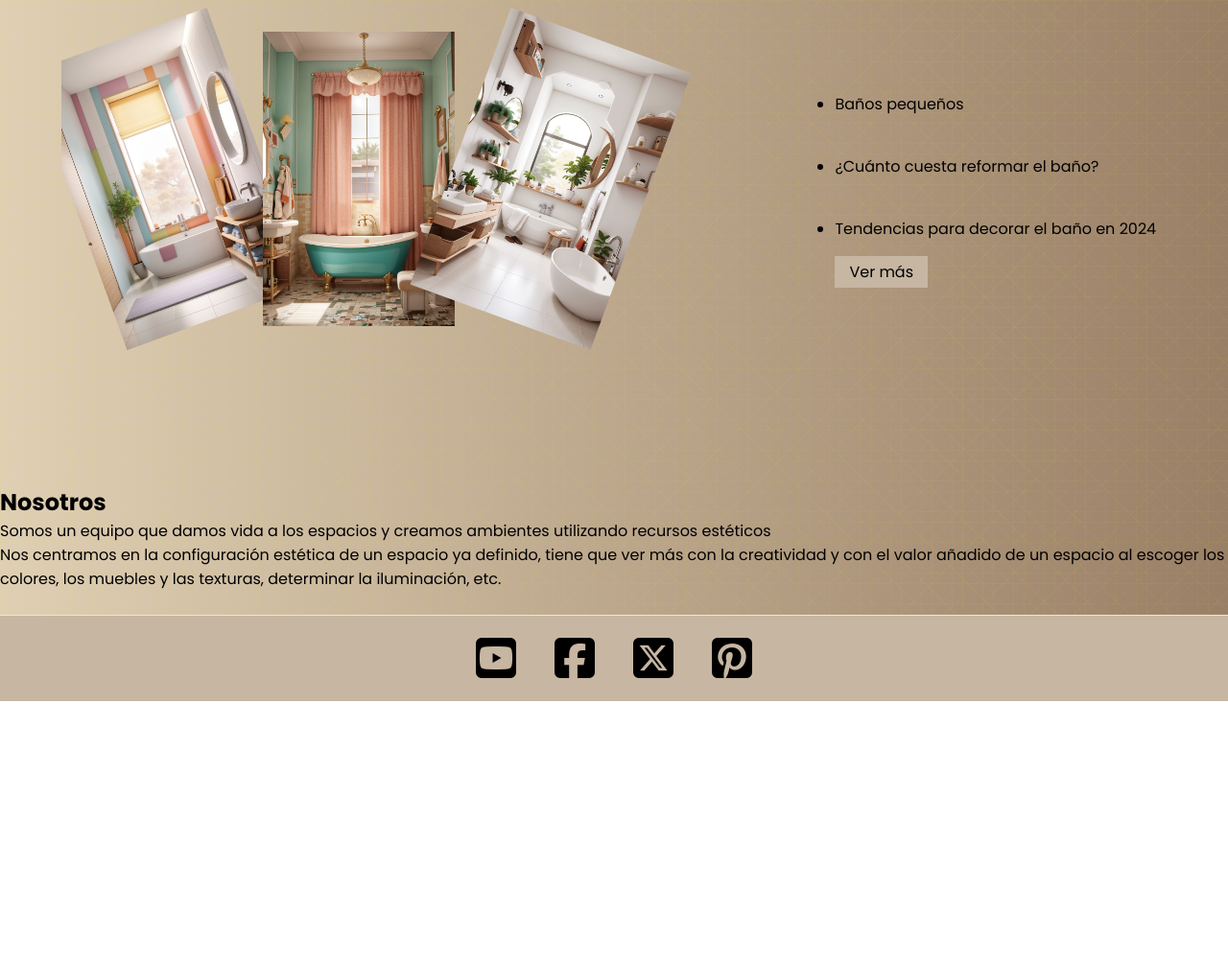
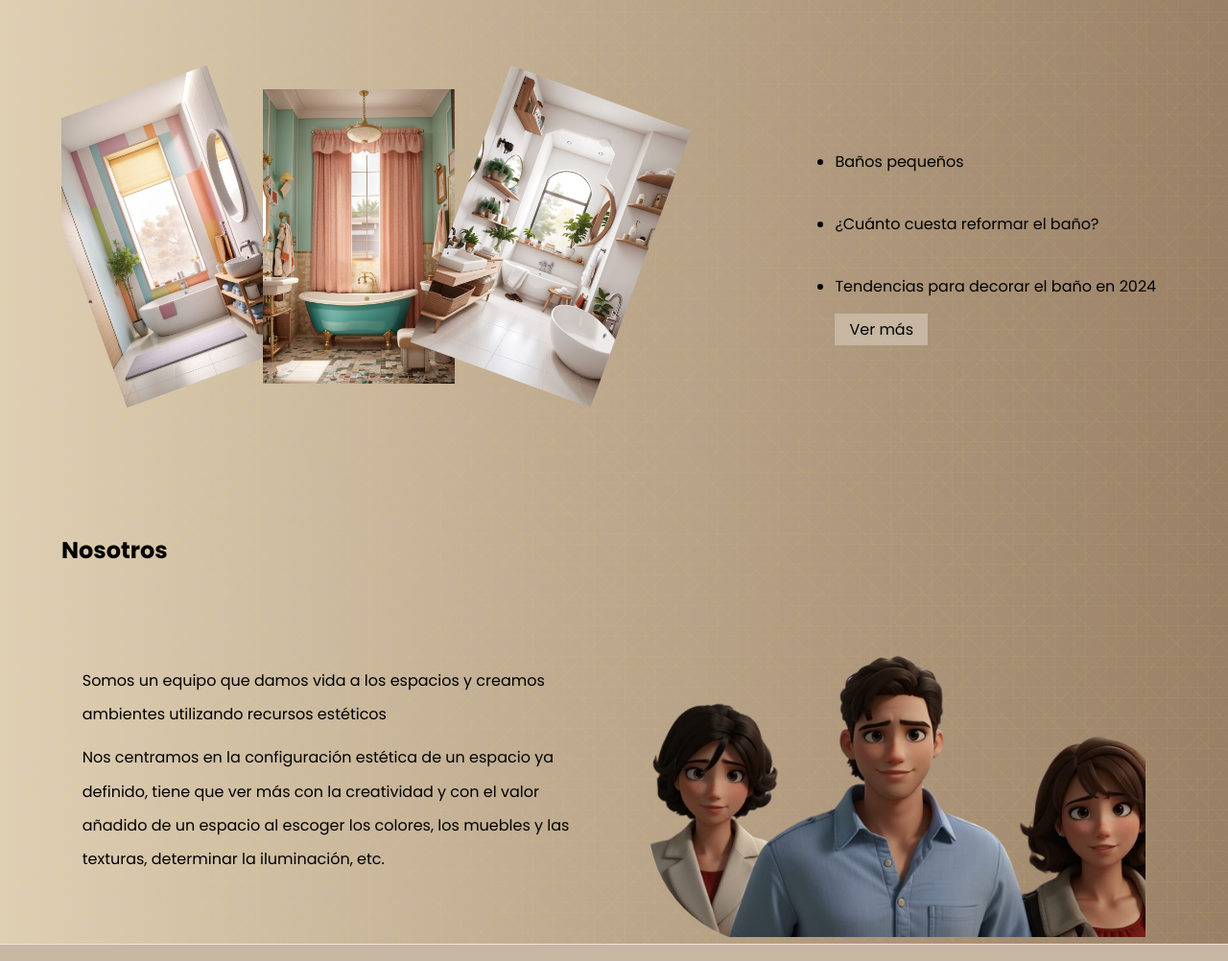
Before and after one commit to Daniela140285/proyectoleoIA, a plain HTML site: page index.html in a window 1280 px wide. Shown: the part 1771-2773 px from the top of the page at 96% size. Before the commit the page ends 2502 px from the top, so only its background shows below. Drawn offline with Linux system fonts and the light colour scheme; a web font is replaced by a local one.

Commit message:
css de section nosotros y mejoro diseño en gral

```diff
--- a/index.html
+++ b/index.html
@@ -11,26 +11,28 @@
     <title>Mi Rincón</title>
 </head>
 <body>
-    <header class="hero">
+    <header class="hero" id="logo" >
 
         <nav class="nav_bar">
             <div class="logo">
+                <a href="#logo">
                 <h1>Mi Rincón</h1>
                 <p>decoración</p>
+                </a>
             </div>
             <ul class="nav_links">
-                <li> <a href="#">Casas</a></li>
-                <li> <a href="#">Baños</a></li>
-                <li> <a href="#">Nosotros</a></li>
+                <li> <a href="#casas">Casas</a></li>
+                <li> <a href="#baños">Baños</a></li>
+                <li> <a href="#nosotros">Nosotros</a></li>
             </ul>
         </nav>
     </header>
 
 </body>
 <main>
-    <section class="cards_casas">
+    <section class="general" id="casas">
 
-        <h2>Casas</h2>
+        <h2 class="title">Casas</h2>
 
         <div class="cards_casas_container">
 
@@ -69,9 +71,9 @@
         </div>
     </section>
 
-    <section class="baños">
+    <section class="general" id="baños">
 
-        <h2>Baños</h2>
+        <h2 class="title">Baños</h2>
 
         <div class="baños_container">
 
@@ -102,15 +104,19 @@
     </div>
     </section>
 
-    <section>
-        <h2>Nosotros</h2>
-        <p>Somos un equipo que damos vida a los espacios y creamos ambientes utilizando recursos estéticos</p>
-        <p>Nos centramos en la configuración estética de un espacio ya definido, tiene que ver más con la creatividad y con el valor añadido de un espacio al escoger los colores, los muebles y las texturas, determinar la iluminación, etc.</p>
+    <section class="general" id="nosotros">
+        <h2 class="title">Nosotros</h2>
+        <div class="nosotros_container">
+            <div class=" nosotros_paragraph">
+                <p>Somos un equipo que damos vida a los espacios y creamos ambientes utilizando recursos estéticos</p>
+                <p>Nos centramos en la configuración estética de un espacio ya definido, tiene que ver más con la creatividad y con el valor añadido de un espacio al escoger los colores, los muebles y las texturas, determinar la iluminación, etc.</p>
+            </div>
+            <figure class="nosotros_picture">
+                <img src="./assets/personas-removebg-preview.png" alt="personas">
+            </figure>
+        </div>
+    </section>
 
-        <figure>
-            <img src="" alt="">
-        </figure>
-    </section>
 </main>
 
 <footer>
--- a/style.css
+++ b/style.css
@@ -7,6 +7,8 @@
     list-style: none;
     text-decoration: none;
     font-family: 'Poppins', sans-serif;
+    scroll-behavior: smooth;
+    color: #000;
 }
 .hero{
     height: 100dvh;
@@ -31,6 +33,9 @@
     backdrop-filter: blur(5px);
     -webkit-backdrop-filter: blur(5px);
     border: 1px solid rgba(255, 255, 255, 0.3);
+    position: fixed;
+    width: 100%;
+    z-index: 30;
 }
 .logo{
     display: flex;
@@ -49,13 +54,18 @@
     color: #000;
     font-size: 20px;
 }
+
 /*--MAIN--*/
+
 main{
     background-image: repeating-linear-gradient(45deg, hsla(64,83%,54%,0.05) 0px, hsla(64,83%,54%,0.05) 1px,transparent 1px, transparent 11px,hsla(64,83%,54%,0.05) 11px, hsla(64,83%,54%,0.05) 12px,transparent 12px, transparent 32px),repeating-linear-gradient(90deg, hsla(64,83%,54%,0.05) 0px, hsla(64,83%,54%,0.05) 1px,transparent 1px, transparent 11px,hsla(64,83%,54%,0.05) 11px, hsla(64,83%,54%,0.05) 12px,transparent 12px, transparent 32px),repeating-linear-gradient(0deg, hsla(64,83%,54%,0.05) 0px, hsla(64,83%,54%,0.05) 1px,transparent 1px, transparent 11px,hsla(64,83%,54%,0.05) 11px, hsla(64,83%,54%,0.05) 12px,transparent 12px, transparent 32px),repeating-linear-gradient(135deg, hsla(64,83%,54%,0.05) 0px, hsla(64,83%,54%,0.05) 1px,transparent 1px, transparent 11px,hsla(64,83%,54%,0.05) 11px, hsla(64,83%,54%,0.05) 12px,transparent 12px, transparent 32px),linear-gradient(90deg, rgb(223,207,180),rgb(153,127,102));
 }
-.cards_casas{
+.general{
     width: 90%;
     margin: 0 auto;
+}
+.title{
+    padding: 70px 0 40px 0;
 }
 .cards_casas h2{
     padding: 20px 0;
@@ -63,7 +73,7 @@ main{
 .cards_casas_container{
     width: 90%;
     margin: 0 auto;
-    min-width: 80dvh;
+    max-width: 1200px ;
     display: flex;
     justify-content: space-around;
     flex-wrap: wrap;
@@ -73,7 +83,6 @@ main{
 }
 .cards_casas_item{
     width: 30%;
-    /* overflow: hidden; */
     padding: 2em;
     display: flex;
     flex-direction: column;
@@ -84,7 +93,7 @@ main{
     background-color: #eee5d7;
 }
 .card_casas_picture{
-    min-width: 200px;
+    max-width: 200px;
     flex: 200px;
 }
 .card_casas_img{
@@ -99,22 +108,19 @@ main{
     margin: 10px 0px 40px;
 }
 
-.baños{
-    width: 90%;
-    margin: 0 auto;
-}
 .baños h2{
     padding: 20px 0;
 }
 .baños_container{
     width: 100%;
     max-width: 1200px;
-    height: 80dvh;
+    height: 60dvh;
     overflow: hidden;
     margin: 0 auto;
     display: flex;
     justify-content: space-between;
     align-items: center;
+    flex-wrap: wrap;
 }
 .baños_gallery{
     width: 50%;
@@ -148,10 +154,35 @@ main{
 }
 .btn{
     padding: 5px 15px;
-    background-color:   #c6b6a2 ;
+    background-color: #c6b6a2 ;
     color: #000;
 }
-
+.nosotros_container{
+    display: flex;
+    align-items: center;
+    justify-content: space-evenly;
+    gap: 50px;
+    flex-wrap: wrap;
+}
+.nosotros_paragraph{
+    line-height: 2.2em;
+    width: 45%;
+}
+.nosotros_paragraph p{
+    margin-bottom: 10px;
+}
+.nosotros_picture{
+    min-width: 200px;
+    width: 45%;
+    border-radius: 0px 0px 0px 126px;
+-webkit-border-radius: 0px 0px 0px 126px;
+-moz-border-radius: 0px 0px 0px 126px;
+    overflow: hidden;
+}
+.nosotros_picture img{
+    width: 100%;
+    height: 100%;
+}
 .final{
     display: flex;
     justify-content: center;
```
Also changed, not shown: assets/personas-removebg-preview.png (added), assets/personas.jpg (added).
